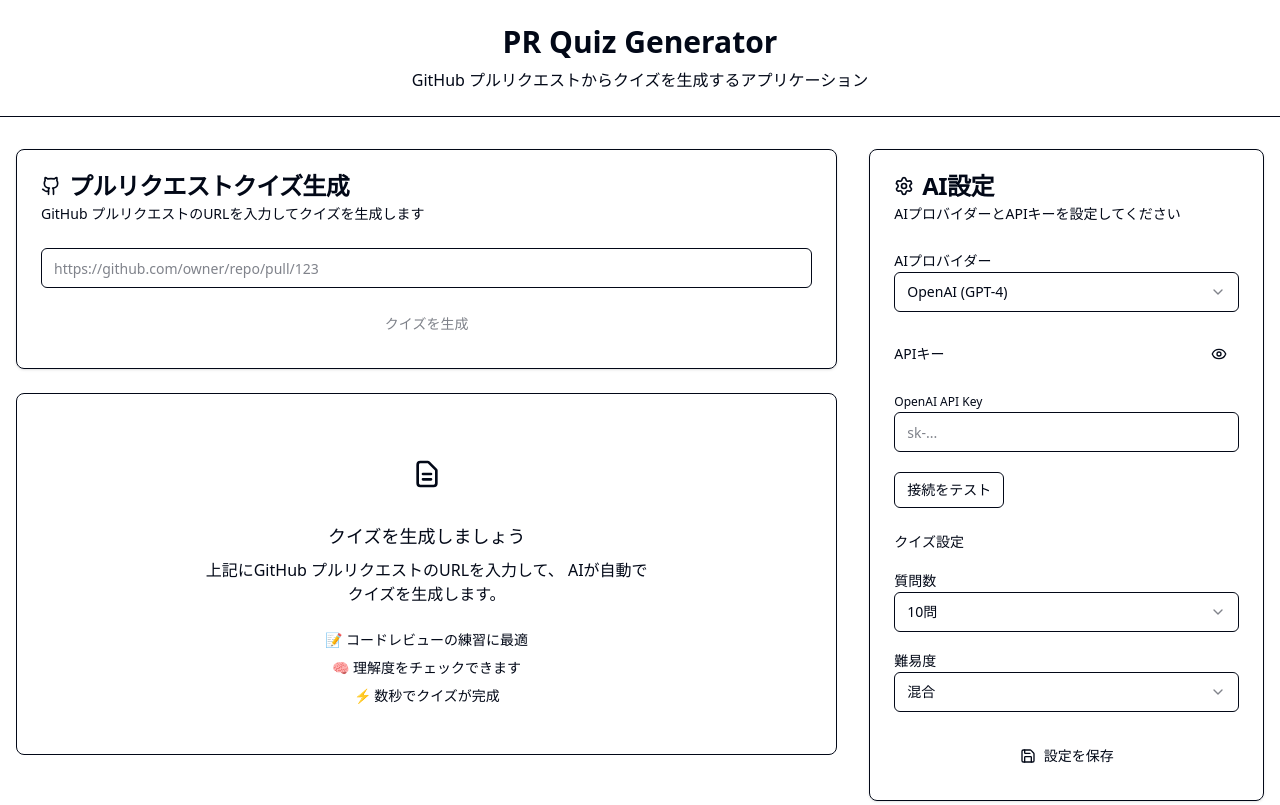
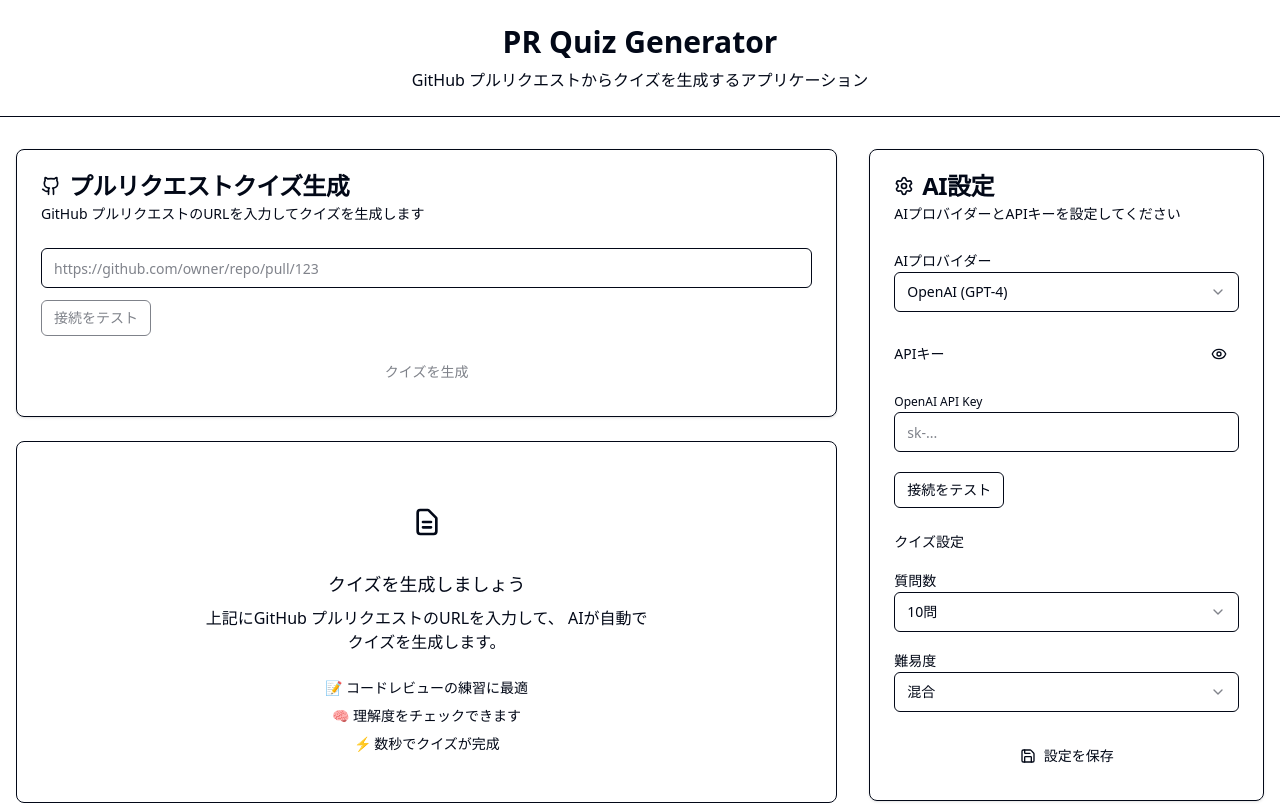
Before and after one commit to hirokita117/pr-quiz-generator, a React (Vite) app: page / in a window 1280 px wide. Shown: the top 805 px of the page. Built offline with nearby package versions, Linux system fonts and the light colour scheme; no server answers.

Commit message:
接続テスト github

```diff
--- a/src/components/PRUrlInput.tsx
+++ b/src/components/PRUrlInput.tsx
@@ -3,7 +3,8 @@ import { Button } from '@/components/ui/button';
 import { Input } from '@/components/ui/input';
 import { Card, CardContent, CardDescription, CardHeader, CardTitle } from '@/components/ui/card';
 import { useQuizStore } from '@/store/useQuizStore';
-import { Loader2, Github } from 'lucide-react';
+import { Loader2, Github, CheckCircle2, XCircle } from 'lucide-react';
+import { githubService } from '@/services/github';
 
 export const PRUrlInput: React.FC = () => {
   const {
@@ -14,6 +15,9 @@ export const PRUrlInput: React.FC = () => {
   } = useQuizStore();
 
   const [inputValue, setInputValue] = useState(pullRequestUrl);
+  const [isTesting, setIsTesting] = useState(false);
+  const [testTitle, setTestTitle] = useState<string | null>(null);
+  const [testError, setTestError] = useState<string | null>(null);
 
   const handleSubmit = async (e: React.FormEvent) => {
     e.preventDefault();
@@ -29,6 +33,22 @@ export const PRUrlInput: React.FC = () => {
   };
 
   const isUrlValid = inputValue ? isValidGitHubUrl(inputValue) : true;
+
+  const handleTestConnection = async () => {
+    if (!inputValue || !isValidGitHubUrl(inputValue)) return;
+    setIsTesting(true);
+    setTestTitle(null);
+    setTestError(null);
+    try {
+      const pr = await githubService.parsePullRequest(inputValue.trim());
+      setTestTitle(pr.title);
+    } catch (e) {
+      const msg = e instanceof Error ? e.message : '接続テストに失敗しました';
+      setTestError(msg);
+    } finally {
+      setIsTesting(false);
+    }
+  };
 
   return (
     <Card className="w-full">
@@ -57,6 +77,32 @@ export const PRUrlInput: React.FC = () => {
                 有効なGitHub プルリクエストのURLを入力してください
               </p>
             )}
+            {/* 接続テスト行 */}
+            <div className="flex items-center gap-3 pt-1">
+              <Button
+                type="button"
+                variant="outline"
+                size="sm"
+                onClick={handleTestConnection}
+                disabled={isLoading || isTesting || !inputValue || !isUrlValid}
+                className="flex-shrink-0"
+              >
+                接続をテスト
+              </Button>
+              {isTesting && <Loader2 className="h-4 w-4 animate-spin text-muted-foreground flex-shrink-0" />}
+              {testTitle && !isTesting && (
+                <div className="flex items-center gap-2 text-green-600 text-sm flex-1 min-w-0">
+                  <CheckCircle2 className="h-4 w-4 flex-shrink-0" />
+                  <span className="truncate">タイトル: {testTitle}</span>
+                </div>
+              )}
+              {testError && !isTesting && (
+                <div className="flex items-center gap-2 text-destructive text-sm flex-1 min-w-0">
+                  <XCircle className="h-4 w-4 flex-shrink-0" />
+                  <span className="truncate">{testError}</span>
+                </div>
+              )}
+            </div>
           </div>
           <Button
             type="submit"
```
